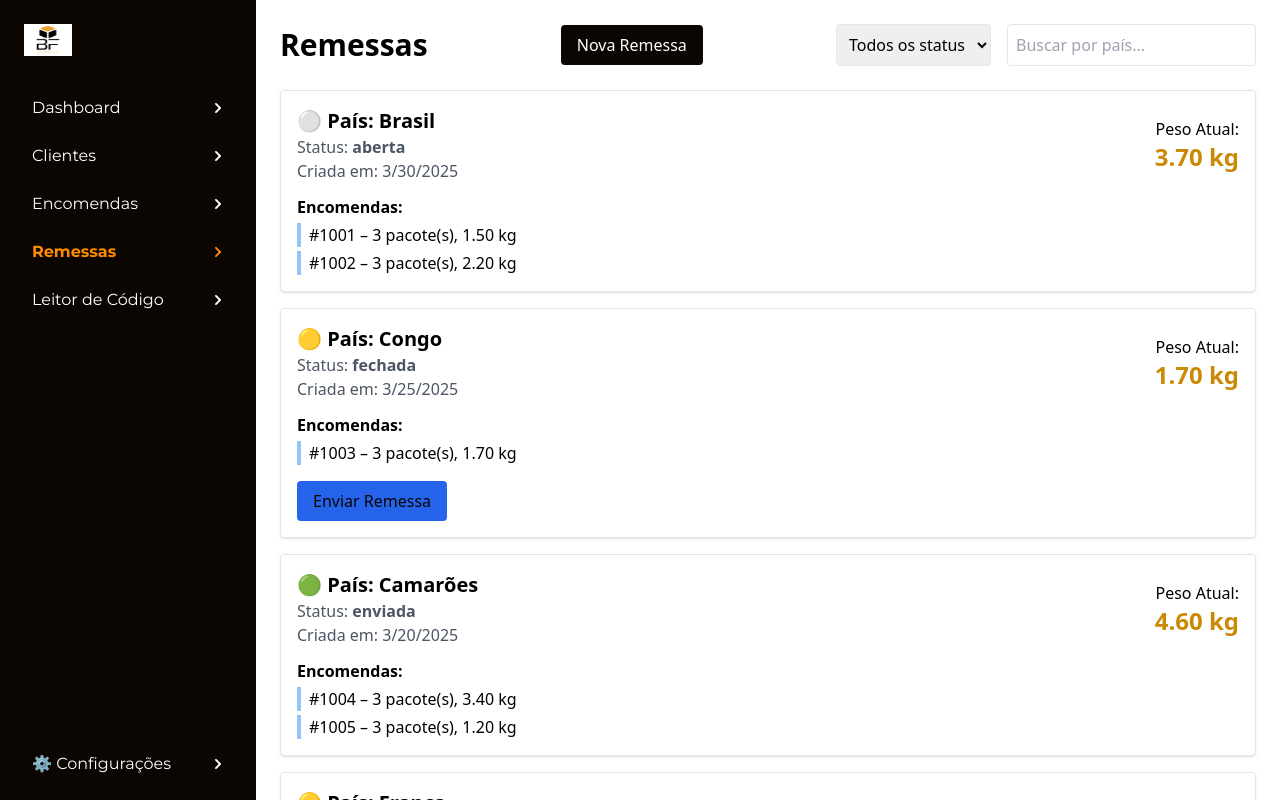
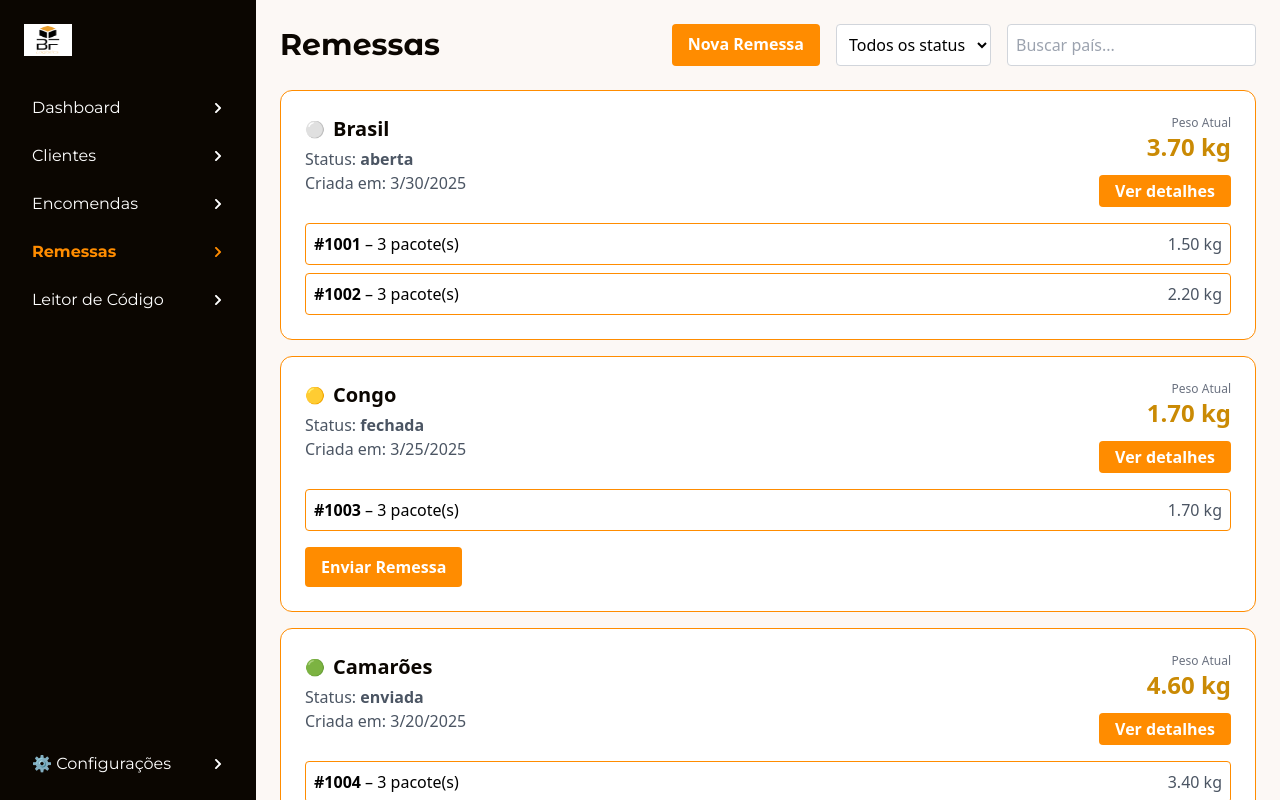
Before and after one commit to blackflightlogistics/blackflight-front, a React (Vite) app: page /admin/remessas in a window 1280 px wide. Built offline with nearby package versions, Linux system fonts and the light colour scheme.

Commit message:
ajuste layout de listagem de remessas

```diff
--- a/src/pages/admin/Remessas.tsx
+++ b/src/pages/admin/Remessas.tsx
@@ -57,7 +57,7 @@ const Remessas = () => {
   return (
     <div className="h-screen overflow-hidden">
       {/* Sidebar fixa */}
-      <div className="md:fixed md:top-0 md:left-0 md:h-screen md:w-64 bg-white border-r z-10">
+      <div className="md:fixed md:top-0 md:left-0 md:h-screen md:w-64 bg-black text-white z-10">
         <button
           className="md:hidden fixed top-4 left-4 z-50 bg-black text-white px-4 py-2 rounded"
           onClick={() => setSidebarAberta(true)}
@@ -65,25 +65,24 @@ const Remessas = () => {
           ☰ Menu
         </button>
 
-        <Sidebar
-          mobileAberta={sidebarAberta}
-          onFechar={() => setSidebarAberta(false)}
-        />
+        <Sidebar mobileAberta={sidebarAberta} onFechar={() => setSidebarAberta(false)} />
       </div>
 
-      {/* Conteúdo principal com scroll */}
-      <main className="md:ml-64 h-full overflow-y-auto p-6 space-y-6">
-        <div className="flex justify-between items-center">
-          <h1 className="text-2xl font-bold">Remessas</h1>
+      {/* Conteúdo principal */}
+      <main className="md:ml-64 h-full overflow-y-auto bg-[#fcf8f5] p-6 space-y-6">
+        <div className="flex flex-col md:flex-row md:justify-between md:items-center gap-4">
+          <h1 className="text-2xl font-bold font-primary text-black">Remessas</h1>
+
+          <div className="flex flex-wrap gap-4">
             <Link
               to="/admin/remessas/nova"
-            className="px-4 py-2 bg-black text-white rounded hover:opacity-80"
+              className="px-4 py-2 bg-orange text-white font-semibold rounded hover:opacity-90 transition text-sm"
             >
               Nova Remessa
             </Link>
-          <div className="flex space-x-4">
+
             <select
-              className="border p-2 rounded"
+              className="border border-gray-300 bg-white p-2 rounded text-sm"
               value={statusFiltro}
               onChange={(e) => setStatusFiltro(e.target.value)}
             >
@@ -92,10 +91,11 @@ const Remessas = () => {
               <option value="fechada">Fechadas</option>
               <option value="enviada">Enviadas</option>
             </select>
+
             <input
               type="text"
-              placeholder="Buscar por país..."
-              className="border p-2 rounded"
+              placeholder="Buscar país..."
+              className="border border-gray-300 bg-white p-2 rounded text-sm"
               value={buscaPais}
               onChange={(e) => setBuscaPais(e.target.value)}
             />
@@ -103,73 +103,71 @@ const Remessas = () => {
         </div>
 
         {remessasFiltradas.length === 0 ? (
-          <p className="text-gray-600">
-            Nenhuma remessa encontrada com os filtros.
-          </p>
+          <p className="text-gray-600">Nenhuma remessa encontrada com os filtros.</p>
         ) : (
           <ul className="space-y-4">
             {remessasFiltradas.map((r) => {
-              const encomendasDaRemessa = encomendas.filter((e) =>
-                r.encomendaIds.includes(e.id)
-              );
+              const encomendasDaRemessa = encomendas.filter((e) => r.encomendaIds.includes(e.id));
               return (
-                <li key={r.id} className="p-4 bg-white rounded shadow border">
-                  <div className="flex justify-between items-center mb-2">
+                <li key={r.id} className="bg-white p-6 rounded-xl border border-orange">
+                <div className="flex justify-between items-start mb-4">
                   <div>
-                      <Link
-                        to={`/admin/remessas/${r.id}`}
-                        className="text-lg font-semibold hover:underline"
-                      >
-                        {renderStatusIcone(r.status)} País: {r.pais}
-                      </Link>
+                    <div className="flex items-center gap-2 mb-1">
+                      {renderStatusIcone(r.status)}
+                      <p className="text-lg font-semibold text-black">
+                        {r.pais}
+                      </p>
+                    </div>
                     <p className="text-sm text-gray-600">
                       Status: <strong>{r.status}</strong>
                     </p>
                     <p className="text-sm text-gray-600">
-                        Criada em:{" "}
-                        {new Date(r.dataCriacao).toLocaleDateString()}
+                      Criada em: {new Date(r.dataCriacao).toLocaleDateString()}
                     </p>
                   </div>
+
+                  <div className="flex flex-col items-end gap-2">
                     <div className="text-right">
-                      <p className="text-sm">Peso Atual:</p>
+                      <p className="text-xs text-gray-500">Peso Atual</p>
                       <p
                         className={`text-xl font-bold ${
-                          r.pesoTotal >= 23
-                            ? "text-green-600"
-                            : "text-yellow-600"
+                          r.pesoTotal >= 23 ? "text-green-600" : "text-yellow-600"
                         }`}
                       >
                         {r.pesoTotal.toFixed(2)} kg
                       </p>
                     </div>
+
+                    <Link
+                      to={`/admin/remessas/${r.id}`}
+                      className="px-4 py-1 bg-orange text-white font-semibold rounded hover:opacity-90 transition text-sm mt-1"
+                    >
+                      Ver detalhes
+                    </Link>
+                  </div>
                 </div>
 
+
                   {encomendasDaRemessa.length > 0 && (
-                    <div className="mt-3">
-                      <p className="text-sm font-semibold mb-1">Encomendas:</p>
-                      <ul className="space-y-1 text-sm">
+                    <div className="mt-3 space-y-2">
                       {encomendasDaRemessa.map((e) => (
-                          <li
+                        <div
                           key={e.id}
-                            className="pl-2 border-l-4 border-blue-300"
+                          className="flex items-center justify-between text-sm border border-orange rounded p-2"
                         >
-                            <span className="font-medium">#{e.id}</span> –{" "}
-                            {e.pacotes.length} pacote(s),{" "}
-                            {e.pacotes
-                              .reduce((soma, p) => soma + p.peso, 0)
-                              .toFixed(2)}{" "}
-                            kg
-                          </li>
+                          <div>
+                            <span className="font-bold">#{e.id}</span> – {e.pacotes.length} pacote(s)
+                          </div>
+                          <div className="text-gray-600">{e.pacotes.reduce((s, p) => s + p.peso, 0).toFixed(2)} kg</div>
+                        </div>
                       ))}
-                      </ul>
                     </div>
                   )}
 
-                  {/* Botões de ação */}
                   {r.status === "aberta" && r.pesoTotal >= 23 && (
                     <button
                       onClick={() => fecharRemessa(r.id)}
-                      className="mt-4 px-4 py-2 bg-green-600 text-black rounded hover:bg-green-700"
+                      className="mt-4 px-4 py-2 bg-green-600 text-white rounded hover:bg-green-700 transition text-sm"
                     >
                       Fechar Remessa
                     </button>
@@ -178,7 +176,7 @@ const Remessas = () => {
                   {r.status === "fechada" && (
                     <button
                       onClick={() => enviarRemessa(r.id)}
-                      className="mt-4 px-4 py-2 bg-blue-600 text-black rounded hover:bg-blue-700"
+                      className="px-4 py-2 bg-orange text-white font-semibold rounded hover:opacity-90 transition text-sm mt-4"
                     >
                       Enviar Remessa
                     </button>
```
Lines whose indentation alone changed are shown as unchanged.
